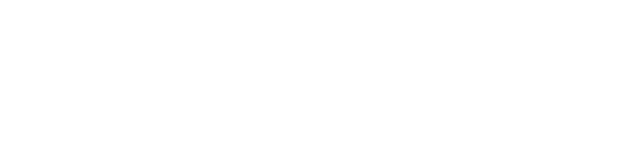
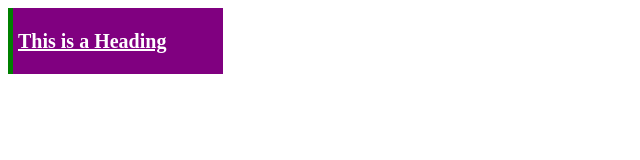
Before and after one commit to acciojob/all-styles-text-Tazh-nik, a website: page main.html in a window 1280 px wide. Shown: the whole page, without its empty margins (0-640 px from the left). Drawn offline with Linux system fonts and the light colour scheme.

Commit message:
created a submission

```diff
--- a/main.html
+++ b/main.html
@@ -7,6 +7,9 @@
 </head>
 
 <body>
+	  <div class="main">
+        <h2 class="heading" id="heading">This is a Heading</h2>
+    </div>
 	<!-- the entire body must be written by student -->
     <script type="text/javascript" src="./script.js">
 </script>
--- a/styles.css
+++ b/styles.css
@@ -1,2 +1,15 @@
 
 /* Your CSS Code here. */
+
+        .main {
+            width: 200px;
+            background-color: purple;
+            border-left: 5px solid green;
+            padding:5px;
+        }
+
+        #heading {
+            font-size: 20px;
+            color: white;
+            text-decoration: underline;
+        }
```
